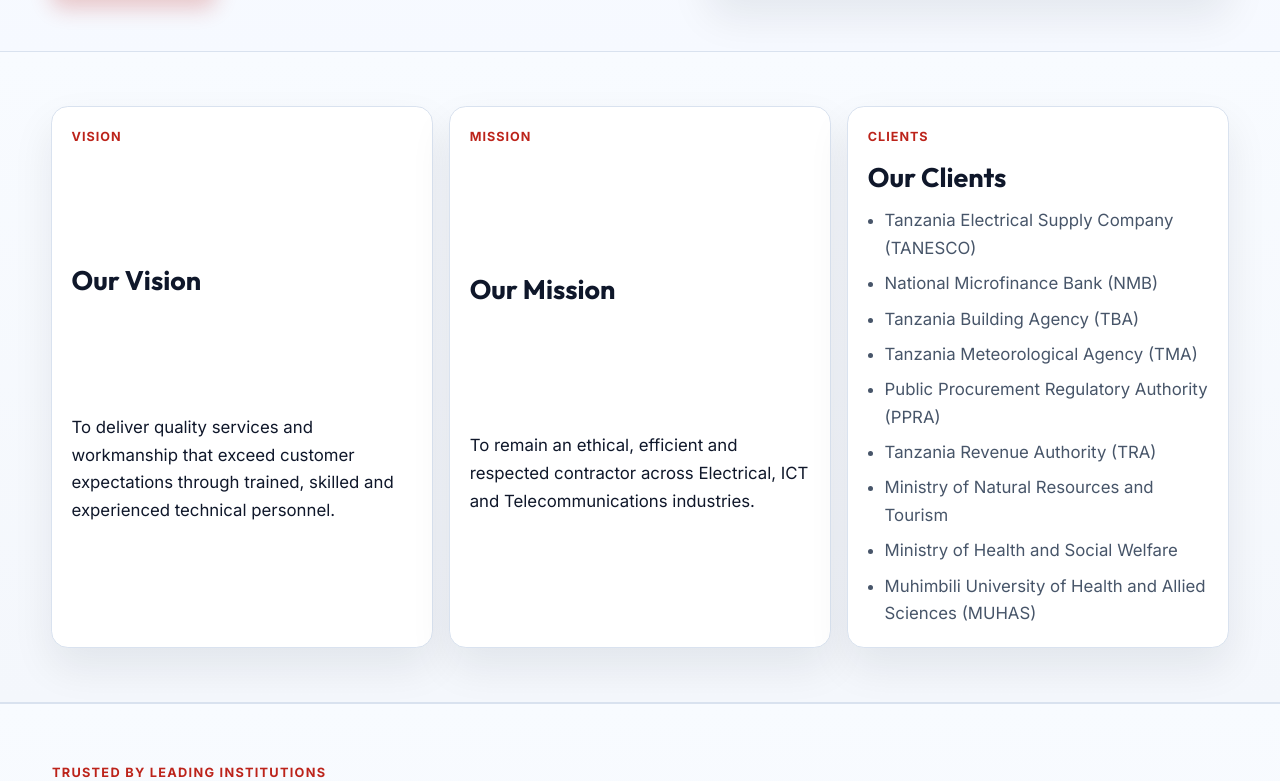
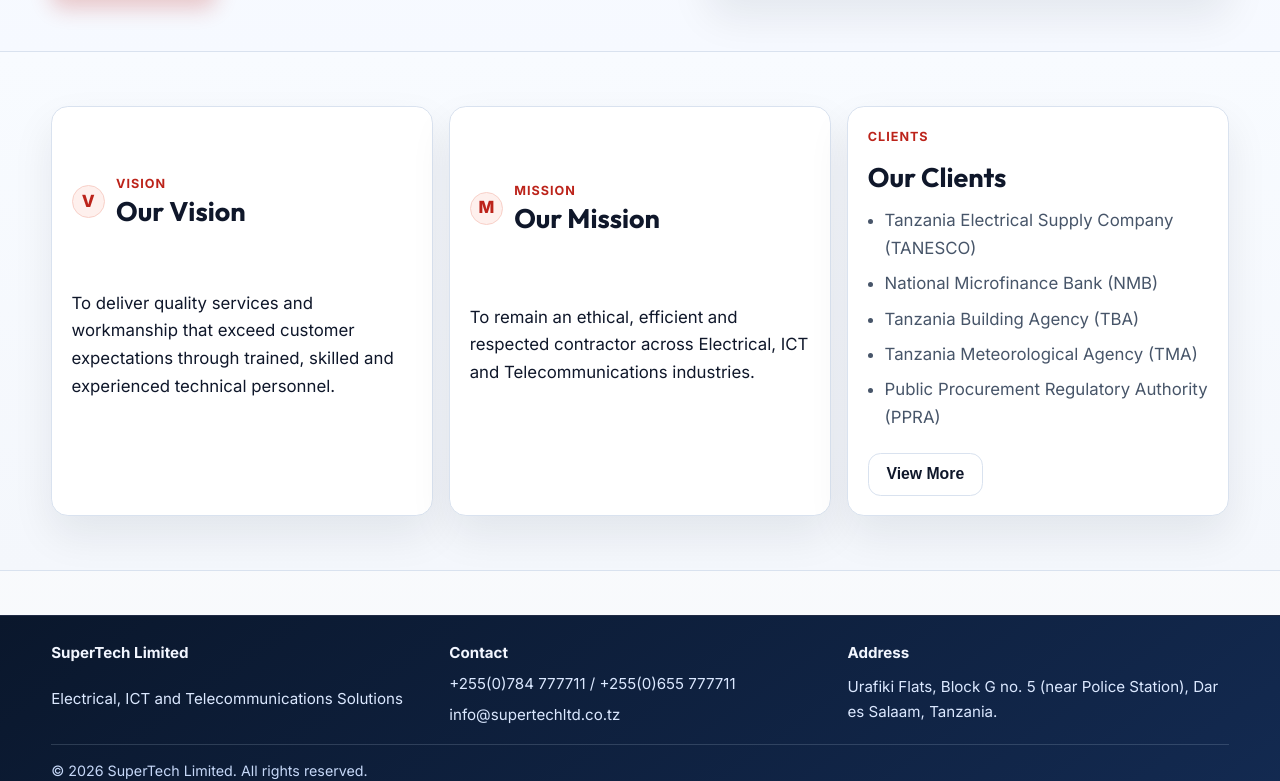
Before and after one commit to Barakael/supertech, a React (Vite) app: page /about in a window 1280 px wide. Shown: the part 744-1525 px from the top of the page. Built offline with nearby package versions, Linux system fonts and the light colour scheme.

Commit message:
Enhance AboutPage component by adding client visibility toggle functionality and improving layout for vision and mission sections. Update client list rendering to conditionally display a limited number of clients with a "View More" option.

```diff
--- a/src/pages/About.tsx
+++ b/src/pages/About.tsx
@@ -1,15 +1,21 @@
-import { PartnersStrip } from '../components/sections/PartnersStrip'
+import { useState } from 'react'
 import { SmartImage } from '../components/sections/SmartImage'
 import ethernetImage from '../assets/ethernet.jpg'
 import { siteContent } from '../content/siteContent'
 
 
 export function AboutPage() {
+  const defaultVisibleClients = 5
+  const [showAllClients, setShowAllClients] = useState(false)
+
   const aboutDescription = [
     'SuperTech Limited is a Tanzanian engineering contractor established to deliver dependable electrical, ICT and telecommunications solutions for public and private institutions.',
     'From design support and installation to testing, commissioning and maintenance, our team works with a strong focus on safety, standards compliance and long-term reliability.',
     'For nearly two decades, clients have trusted us to execute projects that are practical, cost-conscious and built to perform in real operating environments.',
   ]
+  const visibleClients = showAllClients
+    ? siteContent.clients
+    : siteContent.clients.slice(0, defaultVisibleClients)
 
   return (
     <>
@@ -43,30 +49,54 @@
       </section>
 
       <section className="section section-alt">
-        <div className="container grid-three">
-          <article className="card premium-card">
-            <p className="card-kicker">Vision</p>
-            <h2>Our Vision</h2>
+        <div className="container grid-three about-cards-grid">
+          <article className="card premium-card about-info-card">
+            <div className="about-card-head">
+              <span className="about-card-icon" aria-hidden="true">
+                V
+              </span>
+              <div>
+                <p className="card-kicker">Vision</p>
+                <h2>Our Vision</h2>
+              </div>
+            </div>
             <p>{siteContent.vision}</p>
           </article>
-          <article className="card premium-card">
-            <p className="card-kicker">Mission</p>
-            <h2>Our Mission</h2>
+          <article className="card premium-card about-info-card">
+            <div className="about-card-head">
+              <span className="about-card-icon" aria-hidden="true">
+                M
+              </span>
+              <div>
+                <p className="card-kicker">Mission</p>
+                <h2>Our Mission</h2>
+              </div>
+            </div>
             <p>{siteContent.mission}</p>
           </article>
-          <article className="card premium-card">
+          <article className="card premium-card about-info-card">
             <p className="card-kicker">Clients</p>
             <h2>Our Clients</h2>
-            <ul className="list">
-              {siteContent.clients.map((client) => (
+            <ul className="list about-clients-list">
+              {visibleClients.map((client) => (
                 <li key={client}>{client}</li>
               ))}
             </ul>
+            {siteContent.clients.length > defaultVisibleClients ? (
+              <div className="about-clients-actions">
+                <button
+                  type="button"
+                  className="button button-secondary"
+                  onClick={() => setShowAllClients((prev) => !prev)}
+                >
+                  {showAllClients ? 'View Less' : 'View More'}
+                </button>
+              </div>
+            ) : null}
           </article>
         </div>
       </section>
 
-      <PartnersStrip />
     </>
   )
 }
```
